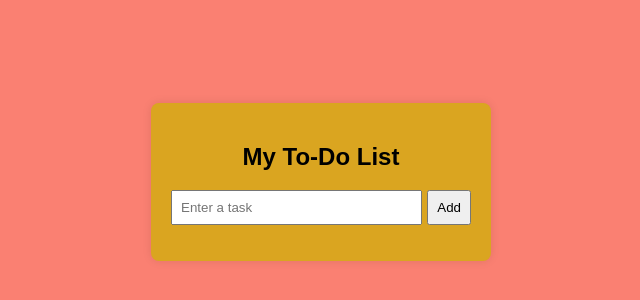
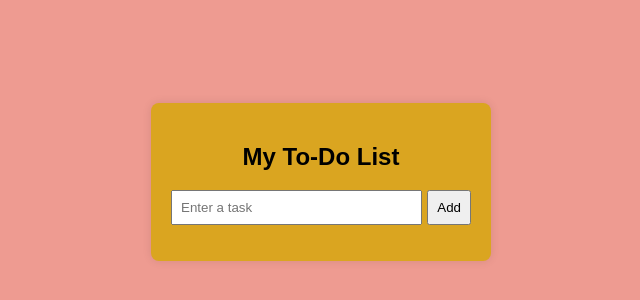
Before and after one commit to Dharun0/TO-DO-LIST, a plain HTML site: page index.html in a window 1280 px wide. Shown: the part 226-526 px from the top of the page, without its empty margins (319-959 px from the left). Drawn offline with Linux system fonts and the light colour scheme.

Commit message:
Update style.css

```diff
--- a/style.css
+++ b/style.css
@@ -1,6 +1,6 @@
 body {
   font-family: Arial, sans-serif;
-  background: salmon;
+  background: rgb(238, 155, 145);
   display: flex;
   justify-content: center;
   align-items: center;
```
